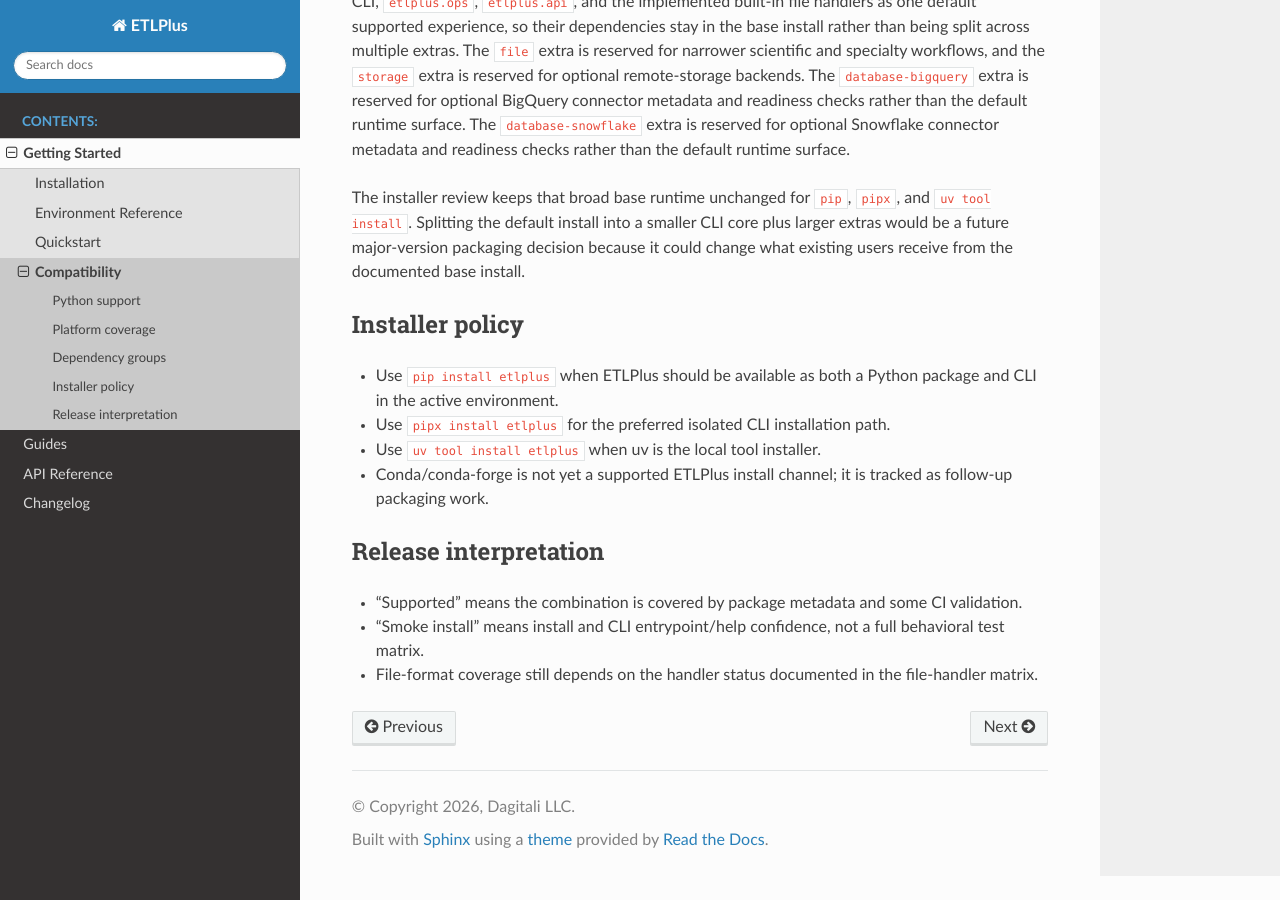
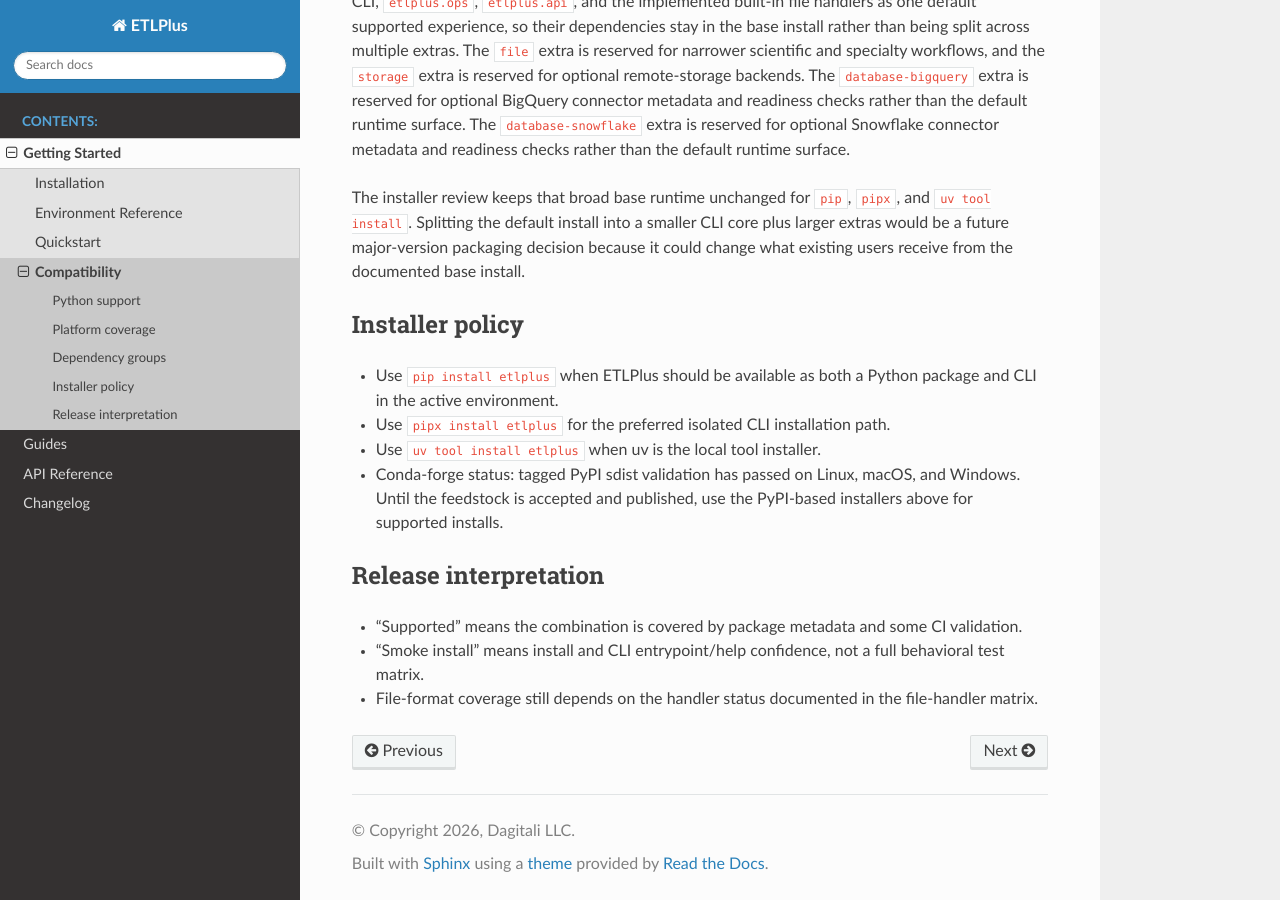
Before and after one commit to Dagitali/ETLPlus, a Sphinx documentation site: the page built from docs/source/getting-started/compatibility.md, in a window 1280 px wide and 900 px high, scrolled down 1754 px. Built offline with Sphinx 7.4.7 and the Read the Docs theme 3.1.0, drawn with Linux system fonts in a browser that asks for light colours.

Commit message:
docs(readthedocs): Update compatibility.md

```diff
--- a/docs/source/getting-started/compatibility.md
+++ b/docs/source/getting-started/compatibility.md
@@ -65,8 +65,9 @@ documented base install.
   active environment.
 - Use `pipx install etlplus` for the preferred isolated CLI installation path.
 - Use `uv tool install etlplus` when uv is the local tool installer.
-- Conda/conda-forge is not yet a supported ETLPlus install channel; it is tracked as follow-up
-  packaging work.
+- Conda-forge status: tagged PyPI sdist validation has passed on Linux, macOS, and Windows. Until
+  the feedstock is accepted and published, use the PyPI-based installers above for supported
+  installs.
 
 ## Release interpretation
 
```
